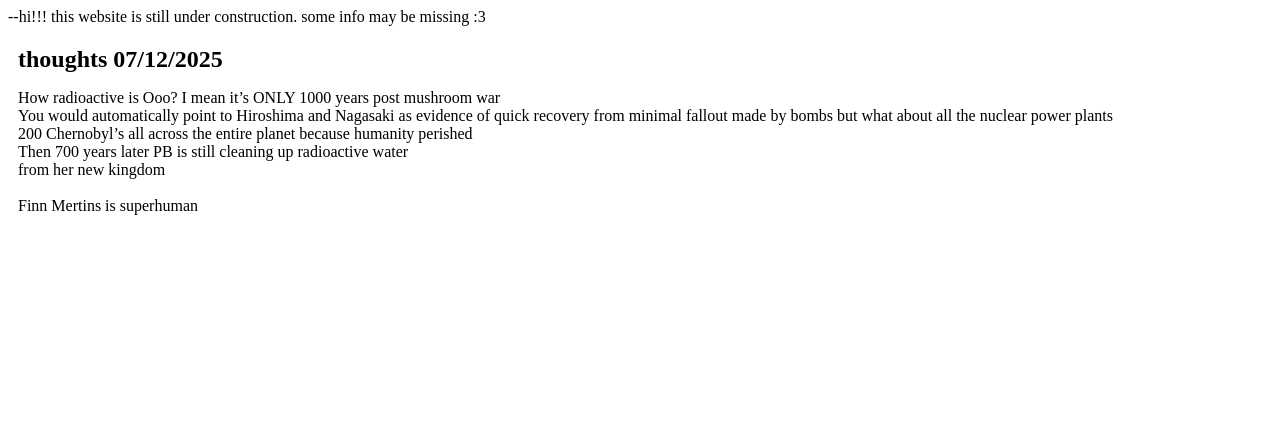
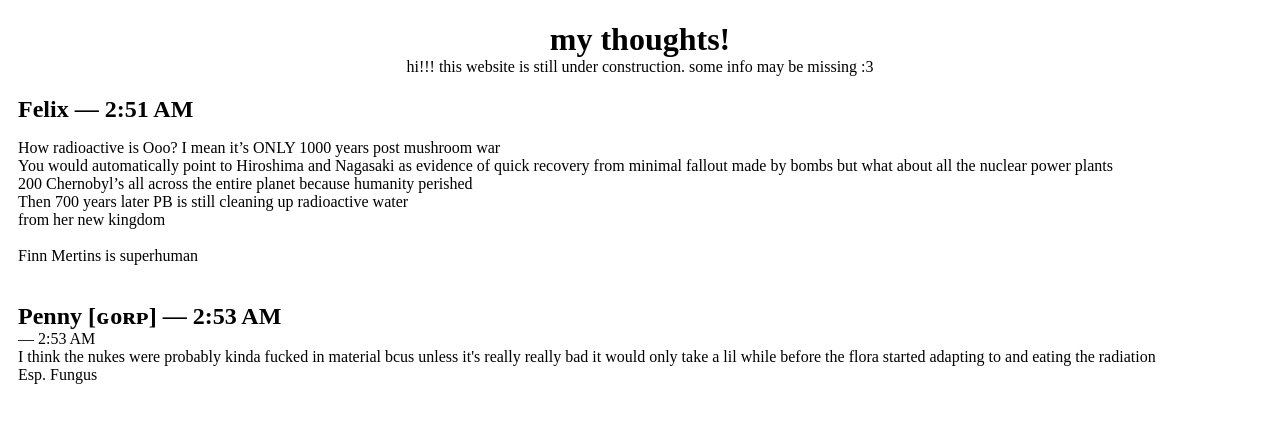
Before and after one commit to felix0910/delco.tv, a plain HTML site: page pages/home/blog/blogfocus.html in a window 1280 px wide. Drawn offline with Linux system fonts and the light colour scheme.

Commit message:
Update blogfocus.html

```diff
--- a/pages/home/blog/blogfocus.html
+++ b/pages/home/blog/blogfocus.html
@@ -1,9 +1,10 @@
 <!DOCTYPE html>
 <html><head><meta http-equiv="Content-Type" content="text/html; charset=windows-1252"></head><body><header><!--<base target="_blank">--><base href="." target="_blank"></header>
-
---hi!!! this website is still under construction. some info may be missing :3
+<center><h1 style="margin-bottom: 0%">my thoughts!</h1>
+<div>hi!!! this website is still under construction. some info may be missing :3</div>
+</center>
 <div style="margin-left: 10px;">
-    <h2 style="margin-bottom: 0%">thoughts 07/12/2025</h2>
+    <h2 style="margin-bottom: 0%">Felix — 2:51 AM</h2>
     <p>How radioactive is Ooo?
 
         I mean it’s ONLY 1000 years post mushroom war<br>
@@ -14,6 +15,11 @@
         from her new kingdom
         <br><br>
         Finn Mertins is superhuman
+        <br><br>
+        <h2 style="margin-bottom: 0%">Penny [ɢᴏʀᴘ] — 2:53 AM</h2>
+        — 2:53 AM<br>
+        I think the nukes were probably kinda fucked in material bcus unless it's really really bad it would only take a lil while before the flora started adapting to and eating the radiation<br>
+        Esp. Fungus<br>
     </p>
 </div>
 </body></html>
```
